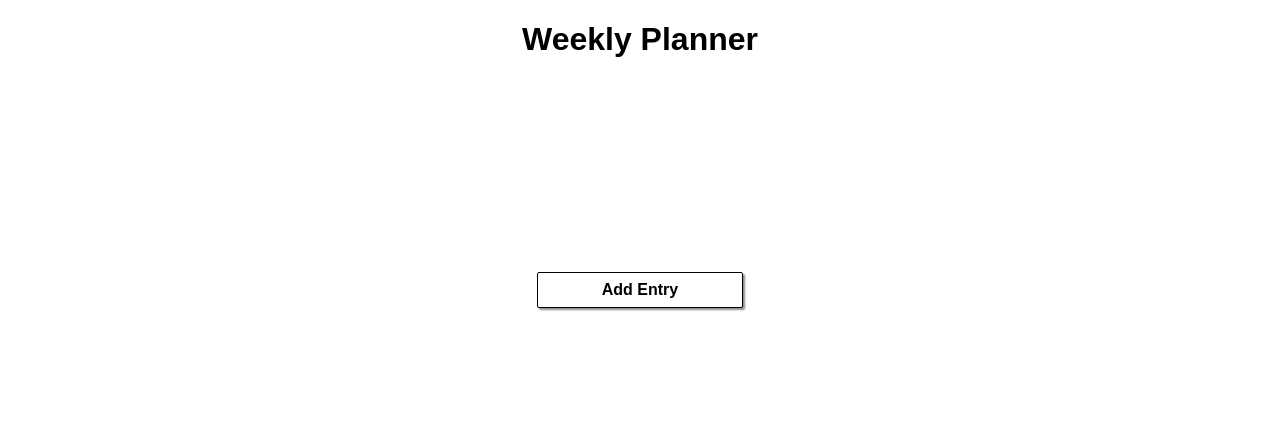
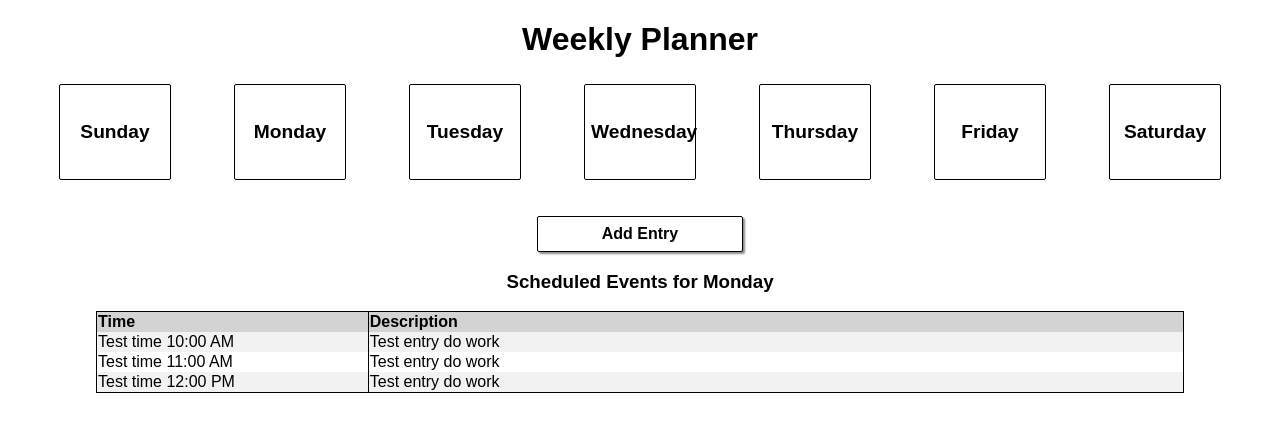
Before and after one commit to J0N-C/week-planner, a plain HTML site: page index.html in a window 1280 px wide. Drawn offline with Linux system fonts and the light colour scheme; a web font is replaced by a local one.

Commit message:
table css set up

```diff
--- a/css/styles.css
+++ b/css/styles.css
@@ -5,7 +5,8 @@
 }
 
 h1,
-h2 {
+h2,
+h3 {
   text-align: center;
 }
 
@@ -27,6 +28,35 @@ textarea {
   height: 8rem;
 }
 
+table {
+  border-collapse: collapse;
+  margin: auto;
+  width: 85%;
+  background-color: white;
+  border: 1px solid black;
+  border-radius: 2px;
+}
+
+th {
+  font-weight: 600;
+  text-align: start;
+  background-color: lightgray;
+}
+
+th,
+td {
+  border-right: 1px solid black;
+  border-left: 1px solid black;
+}
+
+tbody tr:nth-child(odd) {
+  background-color: #f2f2f2;
+}
+
+td:nth-child(1) {
+  width: 25%;
+}
+
 button {
   background-color: white;
   border: 1px solid black;
@@ -43,9 +73,38 @@ button:active {
   background-color: rgb(241, 241, 241);
 }
 
+.entry-box button {
+  margin-right: 0;
+  margin-left: auto;
+}
+
+.space-ev {
+  justify-content: space-evenly;
+}
+
+#days > button {
+  box-shadow: none;
+  margin: 0.25rem;
+  font-size: 120%;
+  width: 7rem;
+  height: 6rem;
+}
+
+#days > button:hover {
+  background-color: lightgray;
+}
+
+#days > button:active {
+  background-color: rgb(241, 241, 241);
+}
+
+#days div h3 {
+  margin: auto;
+}
+
 #add-entry-button {
   margin: auto;
-  margin-top: 12rem;
+  margin-top: 2rem;
   font-size: 100%;
   padding: 0.5rem 4rem;
 }
@@ -76,11 +135,6 @@ button:active {
   padding: 1rem 0;
 }
 
-.entry-box button {
-  margin-right: 0;
-  margin-left: auto;
-}
-
 @media screen and (min-width: 768px) {
   .entry-box {
     width: 50%;
--- a/index.html
+++ b/index.html
@@ -13,6 +13,66 @@
 </head>
 <body>
   <main>
+    <div>
+      <h1>Weekly Planner</h1>
+    </div>
+
+    <div id="days" class="row space-ev">
+      <button>Sunday</button>
+      <button>Monday</button>
+      <button>Tuesday</button>
+      <button>Wednesday</button>
+      <button>Thursday</button>
+      <button>Friday</button>
+      <button>Saturday</button>
+    </div>
+
+    <div class="row">
+      <button id="add-entry-button">Add Entry</button>
+    </div>
+
+    <div id="schedule">
+      <h3>Scheduled Events for Monday</h3>
+      <table>
+        <thead>
+          <tr>
+            <th>
+              Time
+            </th>
+            <th>
+              Description
+            </th>
+          </tr>
+        </thead>
+        <tbody id="schedule-body" class="monday">
+          <tr>
+            <td>
+              Test time 10:00 AM
+            </td>
+            <td>
+              Test entry do work
+            </td>
+          </tr>
+          <tr>
+            <td>
+              Test time 11:00 AM
+            </td>
+            <td>
+              Test entry do work
+            </td>
+          </tr>
+          <tr>
+            <td>
+              Test time 12:00 PM
+            </td>
+            <td>
+              Test entry do work
+            </td>
+          </tr>
+        </tbody>
+      </table>
+    </div>
+
     <div id="add-entry" class="hidden">
       <div class="entry-box">
         <h2>Add Entry</h2>
@@ -63,12 +123,6 @@
         </form>
       </div>
     </div>
-    <div>
-      <h1>Weekly Planner</h1>
-    </div>
-    <div class="row">
-      <button id="add-entry-button">Add Entry</button>
-    </div>
   </main>
   <script src="main.js"></script>
 </body>
--- a/main.js
+++ b/main.js
@@ -17,7 +17,6 @@ const $entryForm = document.querySelector('#entry-form');
 $addEntryButton.addEventListener('click', function (event) {
   $addEntryBox.className = '';
   $entryForm.reset();
-
 });
 
 $entryForm.addEventListener('submit', function (event) {
@@ -27,7 +26,7 @@ $entryForm.addEventListener('submit', function (event) {
   weeklyEntries[dayOfW][hour] = $entryForm.entry.value;
   $addEntryBox.className = 'hidden';
 });
-
+/* Object.keys(objectName) to get array of keys of an object. */
 /* function submitForm(event) {
   let currentEntry = null;
   event.preventDefault();
```
